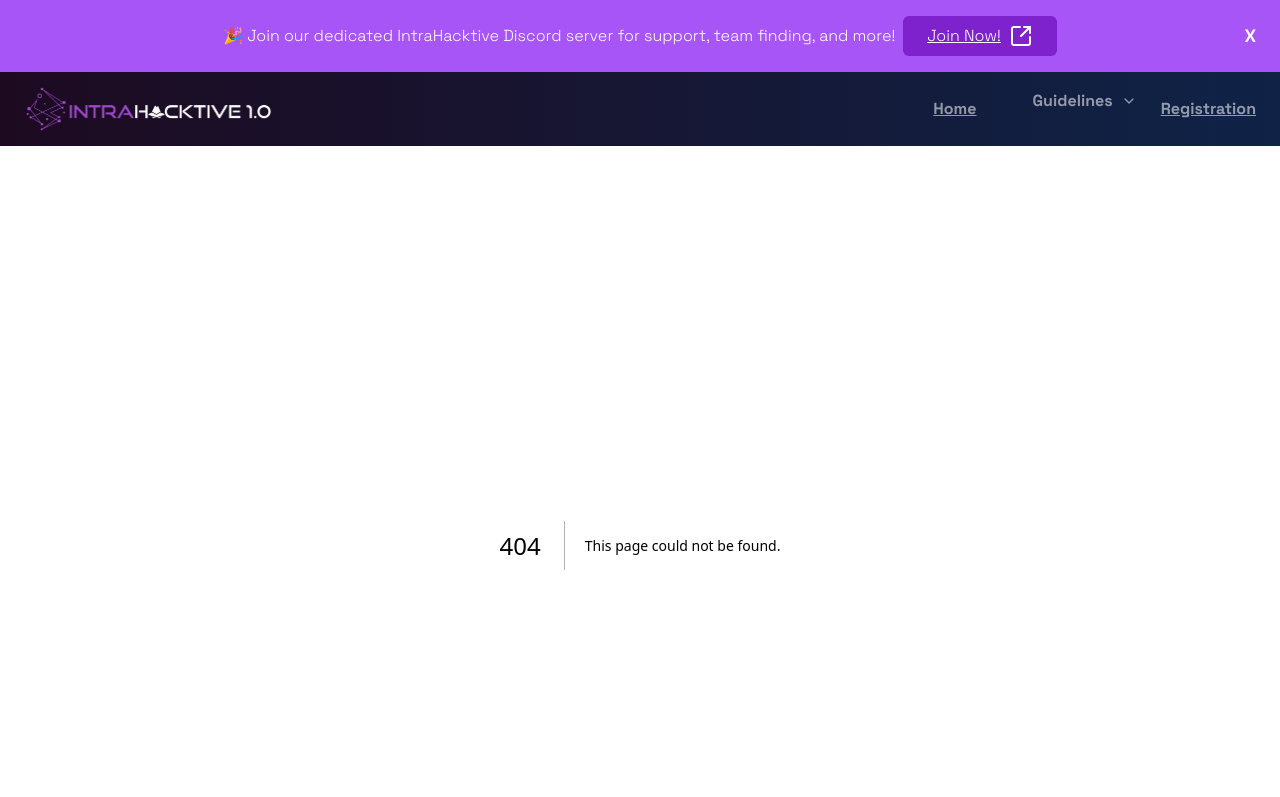
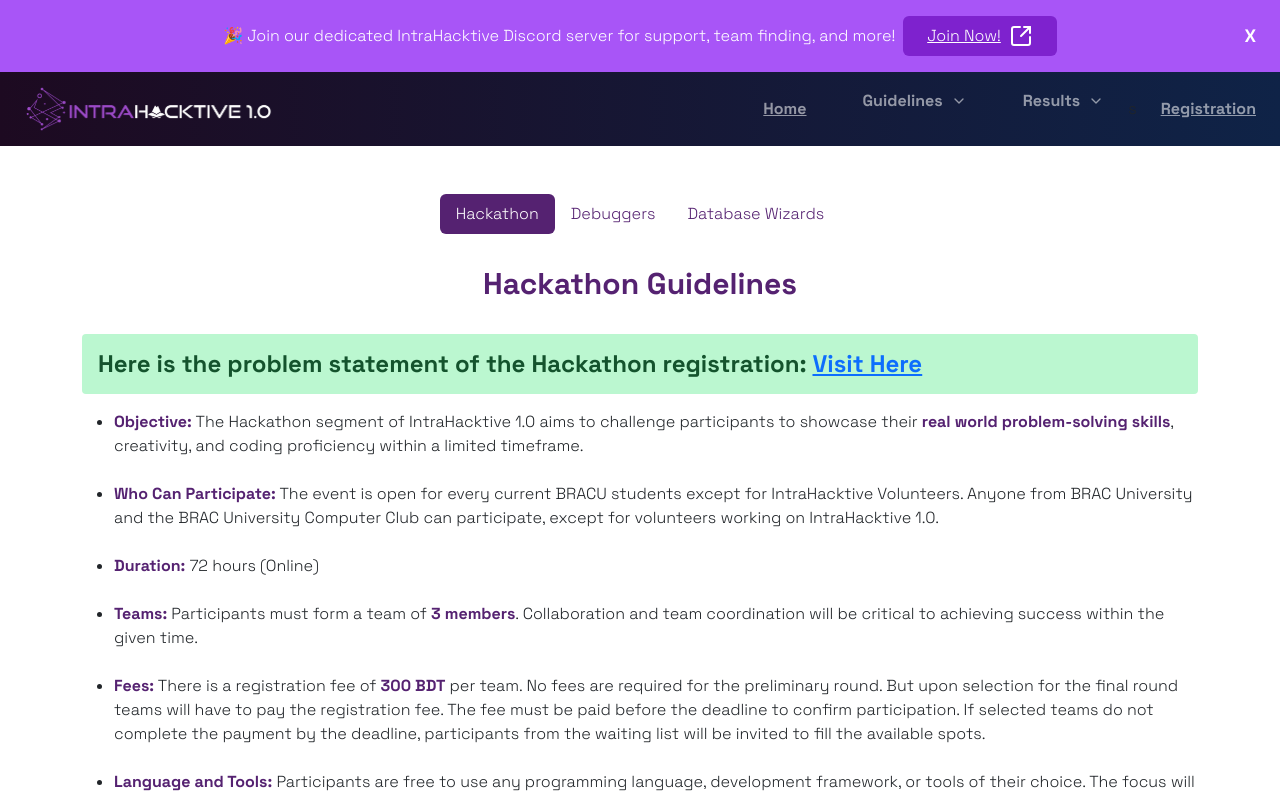
Before and after one commit to buccbracu/intrahacktive1.0-react, a Next.js app: page /results in a window 1280 px wide. Before the commit this address had no page. Shown: the top 797 px of the page. Built offline with nearby package versions, Linux system fonts and the light colour scheme.

Commit message:
created results page and added to navbar

```diff
--- a/app/components/NavBar.tsx
+++ b/app/components/NavBar.tsx
@@ -90,6 +90,47 @@ export default function NavBar() {
                     </Link>
                   </CollapsibleContent>
                 </Collapsible>
+                <Collapsible>
+                  <CollapsibleTrigger className="flex items-center justify-between">
+                    <p onClick={() => (window.location.href = "/results")}>
+                      Results
+                    </p>{" "}
+                    <ChevronsUpDownIcon className="ml-16" />
+                  </CollapsibleTrigger>
+                  <CollapsibleContent className="CollapsibleContent flex flex-col gap-4 ml-4">
+                    <Link
+                      onClick={() =>
+                        (window.location.href = "/results#pills-hackathon")
+                      }
+                      id="hackathonNavItem"
+                      className="dropdown-item mt-4"
+                      href="/results#pills-hackathon"
+                    >
+                      Hackathon
+                    </Link>
+                    <Link
+                      onClick={() =>
+                        (window.location.href = "/results#pills-debuggers")
+                      }
+                      id="debuggersNavItem"
+                      className="dropdown-item"
+                      href="/results#pills-debuggers"
+                    >
+                      Debuggers
+                    </Link>
+                    <Link
+                      onClick={() =>
+                        (window.location.href =
+                          "/results#pills-database-wizards")
+                      }
+                      id="databaseWizardNavItem"
+                      className="dropdown-item"
+                      href="/results#pills-database-wizards"
+                    >
+                      Database Wizards
+                    </Link>
+                  </CollapsibleContent>
+                </Collapsible>
                 <NavigationMenuLink href="/registration">
                   Registration
                 </NavigationMenuLink>
@@ -146,8 +187,52 @@ export default function NavBar() {
                   </Link>
                 </DesktopNavigationMenuContent>
               </DesktopNavigationMenuItem>
+
             </DesktopNavigationMenuList>
           </DesktopNavigationMenu>
+          <DesktopNavigationMenu>
+            <DesktopNavigationMenuList>
+              <DesktopNavigationMenuItem>
+                <DesktopNavigationMenuTrigger className="text-[rgba(255,255,255,0.55)] font-semibold bg-none hover:bg-none focus:bg-none flex items-center">
+                  Results <ChevronDown size={16} className="ml-2" />
+                </DesktopNavigationMenuTrigger>
+                <DesktopNavigationMenuContent>
+                  <Link
+                    onClick={() =>
+                      (window.location.href = "/results#pills-hackathon")
+                    }
+                    id="hackathonNavItem"
+                    className="dropdown-item p-2 rounded-md hover:bg-slate-800 hover:text-white transition-colors duration-75"
+                    href="/results#pills-hackathon"
+                  >
+                    Hackathon
+                  </Link>
+                  <Link
+                    onClick={() =>
+                      (window.location.href = "/results#pills-debuggers")
+                    }
+                    id="debuggersNavItem"
+                    className="dropdown-item p-2 rounded-md hover:bg-slate-800 hover:text-white transition-colors duration-75"
+                    href="/results#pills-debuggers"
+                  >
+                    Debuggers
+                  </Link>
+                  <Link
+                    onClick={() =>
+                      (window.location.href =
+                        "/results#pills-database-wizards")
+                    }
+                    id="databaseWizardNavItem"
+                    className="dropdown-item p-2 rounded-md hover:bg-slate-800 hover:text-white transition-colors duration-75"
+                    href="/results#pills-database-wizards"
+                  >
+                    Database Wizards
+                  </Link>
+                </DesktopNavigationMenuContent>
+              </DesktopNavigationMenuItem>
+
+            </DesktopNavigationMenuList>
+          </DesktopNavigationMenu>s
           <Link
             className="text-[rgba(255,255,255,0.55)] font-semibold"
             href={"/registration"}
--- /dev/null
+++ b/app/components/results/preliminary-round.tsx
@@ -0,0 +1,9 @@
+import React from 'react'
+
+const PreliminaryRoundResult = () => {
+  return (
+    <div>PreliminaryRoundResult</div>
+  )
+}
+
+export default PreliminaryRoundResult
--- /dev/null
+++ b/app/results/page.tsx
@@ -0,0 +1,142 @@
+"use client";
+
+import {
+  Collapsible,
+  CollapsibleContent,
+  CollapsibleTrigger,
+} from "@/components/ui/collapsible";
+import { importantDates, tabContents, tabItems } from "@/lib/data";
+import { useEffect, useState } from "react";
+import ImportantDate from "../components/guidelines/ImportantDate";
+import Tab from "../components/guidelines/tab/Tab";
+import TabContent from "../components/guidelines/tab/TabContent";
+import TabContents from "../components/guidelines/tab/TabContents";
+import TabItem from "../components/guidelines/tab/TabItem";
+import TabList from "../components/guidelines/tab/TabList";
+
+export default function ResultsPage() {
+  const [selectedTab, setSelectedTab] = useState(tabItems[0].id); // Default to the first tab
+
+  // Function to change tab based on hash
+  const handleHashChange = () => {
+    const currentHash = window.location.hash.replace("#", "");
+    if (currentHash) {
+      const matchedTab = tabItems.find((tab) => tab.id === currentHash);
+      if (matchedTab) {
+        setSelectedTab(matchedTab.id);
+      }
+    }
+  };
+
+  // Effect to detect URL hash change
+  useEffect(() => {
+    // Set the tab based on the initial hash
+    handleHashChange();
+
+    // Listen for hash changes
+    window.addEventListener("hashchange", handleHashChange);
+
+    // Cleanup event listener on component unmount
+    return () => {
+      window.removeEventListener("hashchange", handleHashChange);
+    };
+  }, []);
+
+  return (
+    <>
+      <div className="main-container mb-8">
+        {/* <!-- Guidelines Content --> */}
+        <div className="container mt-5">
+          <Tab>
+            {/* Tab List */}
+            <TabList>
+              {tabItems.map((tab, i) => (
+                <TabItem
+                  key={i}
+                  id={tab.id}
+                  label={tab.label}
+                  selected={tab.id === selectedTab}
+                  onClick={() => setSelectedTab(tab.id)}
+                />
+              ))}
+            </TabList>
+
+            {/* Tab Content */}
+            <TabContents>
+              {tabContents.map((content, i) => (
+                <TabContent
+                  key={i}
+                  id={content.id}
+                  selected={content.id === selectedTab}
+                  content={content.content}
+                />
+              ))}
+            </TabContents>
+          </Tab>
+
+          {/* Important Dates Section */}
+          <div className="mt-8 bg-gray-100 shadow-md">
+            <div className="py-6 px-4 important-dates flex flex-col items-center">
+              <Collapsible className="w-full flex flex-col ">
+                <CollapsibleTrigger className="m-auto mb-4 text-lg font-semibold min-w-[40%] text-white rounded-md px-8 py-2 max-md:text-md">
+                  Important Dates
+                </CollapsibleTrigger>
+                <CollapsibleContent className="CollapsibleContent">
+                  <div className="px-8 mt-8 text-left">
+                    <ul className="list-none pl-0">
+                      {importantDates.map((el, i) => (
+                        <ImportantDate
+                          key={i}
+                          date={el.date}
+                          description={el.description}
+                          label={el.label}
+                        />
+                      ))}
+                    </ul>
+                  </div>
+                </CollapsibleContent>
+              </Collapsible>
+
+              {/* Legacy Collapsible */}
+              {/* <button
+                className="btn btn-primary mb-4 text-md font-semibold w-full md:w-1/3 md:text-lg"
+                data-bs-toggle="collapse"
+                data-bs-target="#importantDatesCollapse"
+                aria-expanded="false"
+                aria-controls="importantDatesCollapse"
+              >
+                Important Dates
+              </button>
+              <div className="w-full">
+                <div
+                  className="collapse px-8 mt-8 text-left"
+                  id="importantDatesCollapse"
+                >
+                  <ul className="list-none pl-0">
+                    {importantDates.map((el, i) => (
+                      <ImportantDate
+                        key={i}
+                        date={el.date}
+                        description={el.description}
+                        label={el.label}
+                      />
+                    ))}
+                  </ul>
+                </div>
+              </div> */}
+            </div>
+            <div className="primary-bg-color px-4 py-3 rounded-md rounded-t-none">
+              <p className="text-sm text-white">
+                <strong>Disclaimer:</strong> Any dates and rules of the event
+                are subject to change at the discretion of the organizers. All
+                registered participants will be notified of any changes via
+                email, communication channels, and updates on the official
+                website.
+              </p>
+            </div>
+          </div>
+        </div>
+      </div>
+    </>
+  );
+}
```
